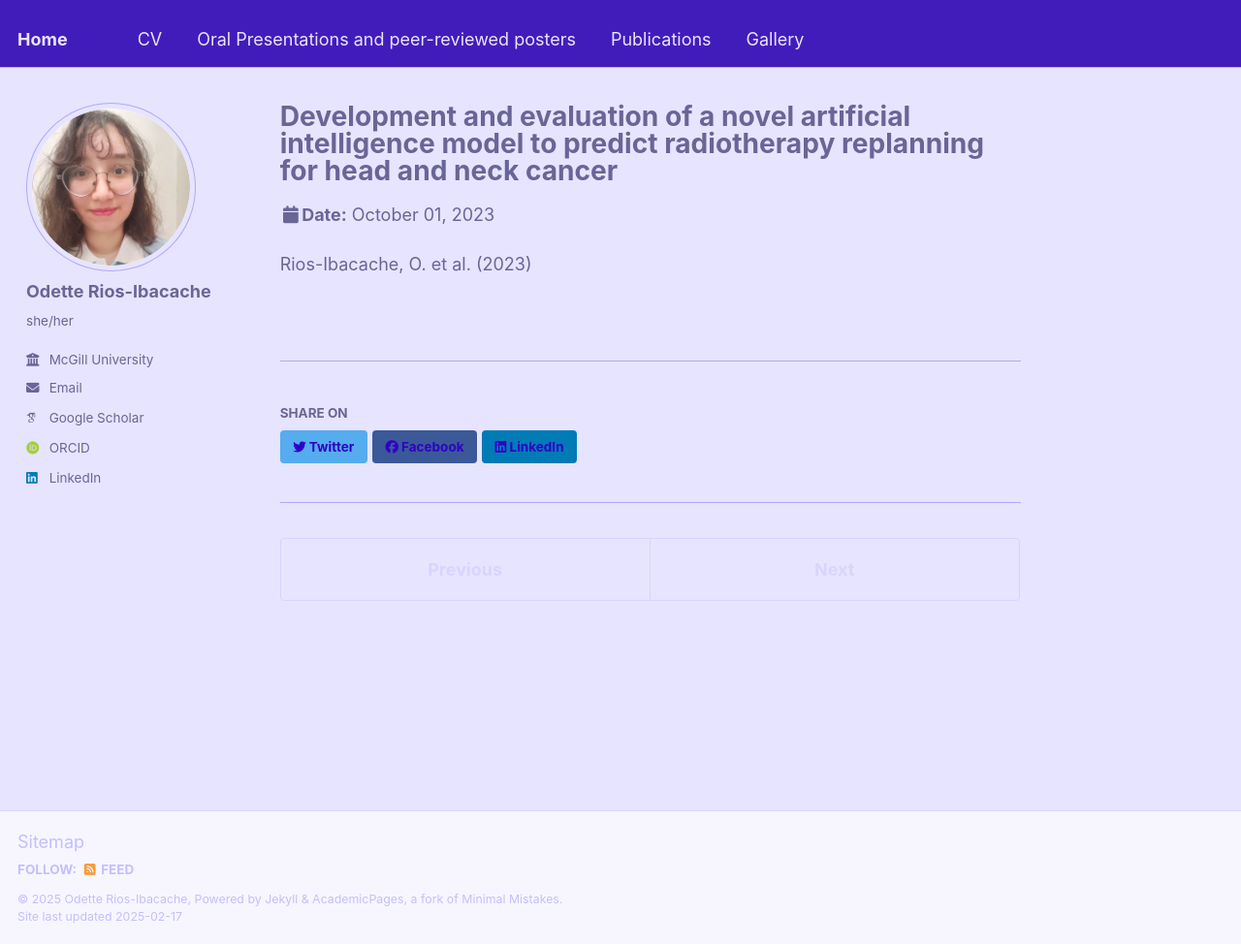
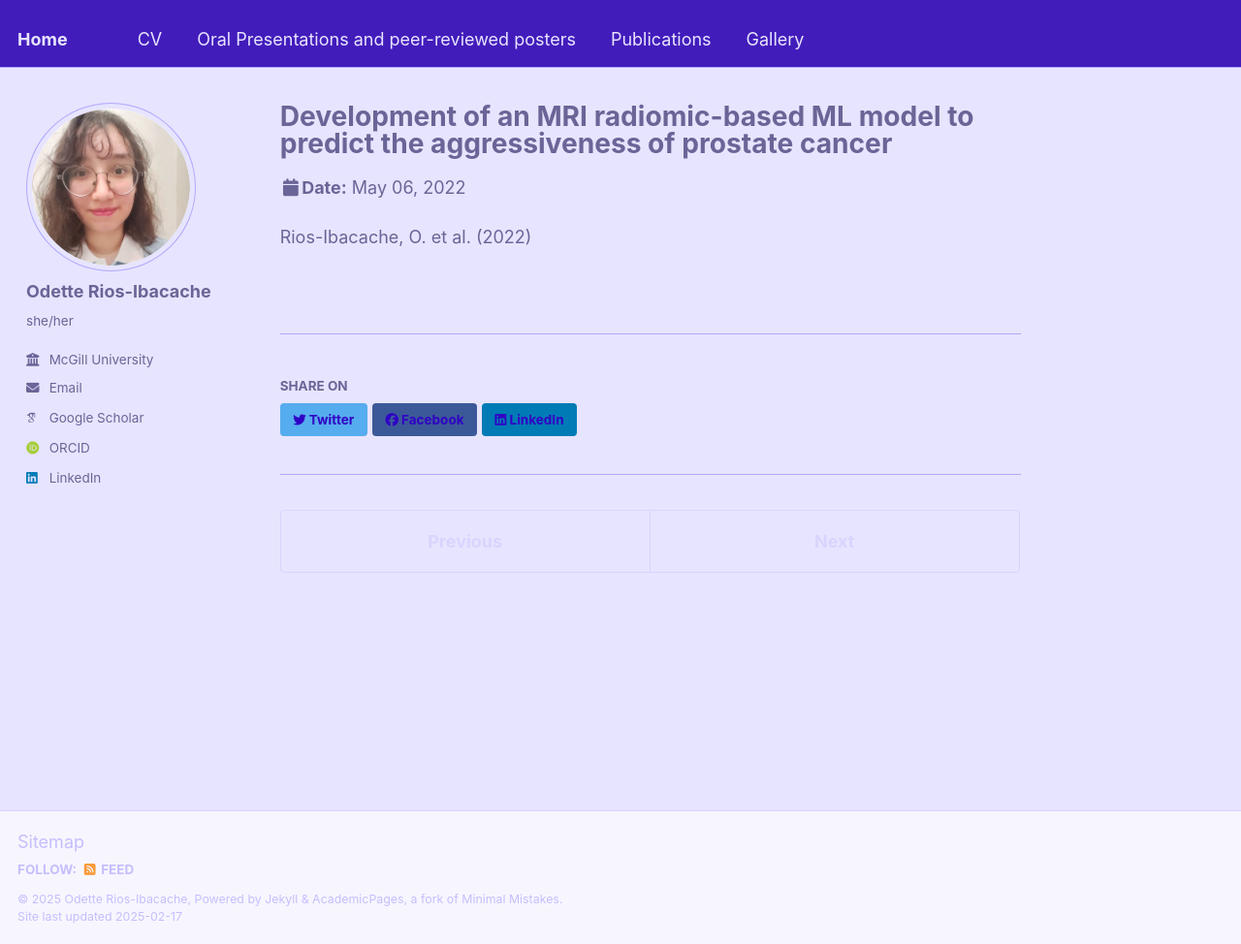
Before and after one commit to OdetteRiosI/odetteriosi.github.io, a Jekyll site: the page built from _talks/talk-7.md, in a window 1280 px wide and 974 px high. Shown: the whole window at 97% size. Built offline with Jekyll 4.4.1, drawn with Linux system fonts in a browser that asks for light colours; some web fonts are replaced.

Commit message:
Update talk-7.md

```diff
--- a/_talks/talk-7.md
+++ b/_talks/talk-7.md
@@ -1,11 +1,11 @@
 ---
-title: "Development and evaluation of a novel artificial intelligence model to predict radiotherapy replanning for head and neck cancer"
-collection: talks
-type: "Institutional talk"
-permalink: /talks/talk-6
+title: "Development of an MRI radiomic-based ML model to predict the aggressiveness of prostate cancer"
+collection: posters
+type: "Poster"
+permalink: /talks/talk-7
 venue: "McGill Medical Physics Friday Morning Talk"
-date: 2023-10-01
-location: "Montreal, QC, Canada"
+date: 2022-05-06/10
+location: "Copenhagen, Denmark"
 ---
 
-Rios-Ibacache, O. et al. (2023)
+Rios-Ibacache, O. et al. (2022)
```
